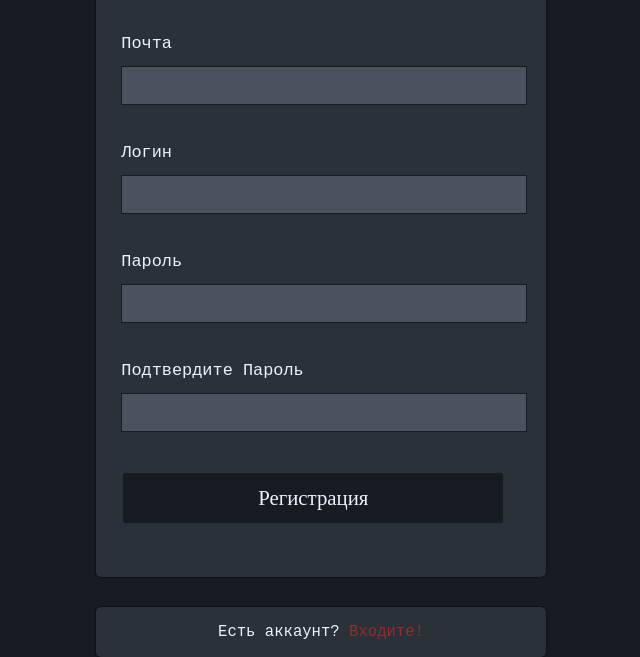
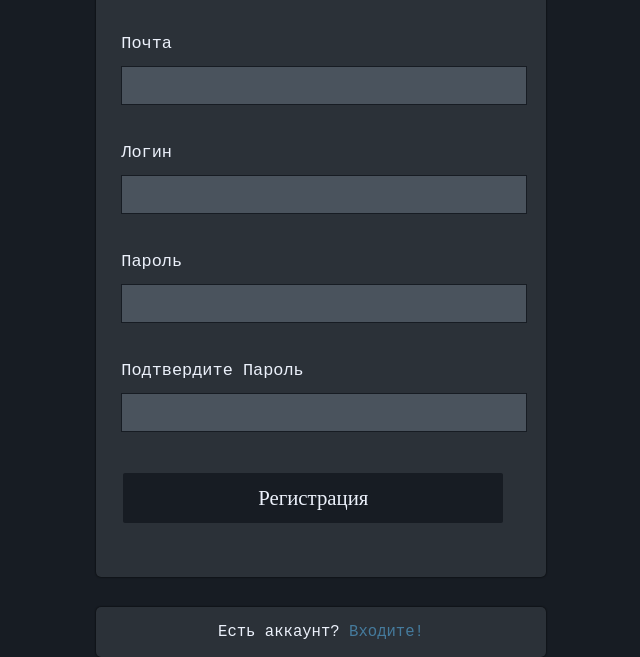
Before and after one commit to TihonERA/To-Do-PET, a plain HTML site: page Frontend/pages/registration.html in a window 1280 px wide. Shown: the part 153-810 px from the top of the page, without its empty margins (319-959 px from the left). Drawn offline with Linux system fonts and the light colour scheme; files that its build step writes are made by us from their sources; files whose address does not match are found by name.

Commit message:
feat(Frontend)изменил цвет гиперссылки

```diff
--- a/Frontend/css/registration.css
+++ b/Frontend/css/registration.css
@@ -88,7 +88,7 @@ label{
 a{
     border-bottom: none;
     outline: none;
-    color: #912e33;
+    color: #457b9d;
     text-decoration: none;
     font-family: monospace;
 }
--- a/Frontend/js/login.js
+++ b/Frontend/js/login.js
@@ -13,8 +13,6 @@ if (!errorDiv) {
     errorDiv.style.textAlign = 'center';
     form.appendChild(errorDiv);
 }
-
-// Убираем запрос, который был здесь — он не нужен пошел нахуй пидорас на дипсике ротан твой ебал хуесос!
 
 form.addEventListener('submit', async (e) => {
     e.preventDefault();
```
